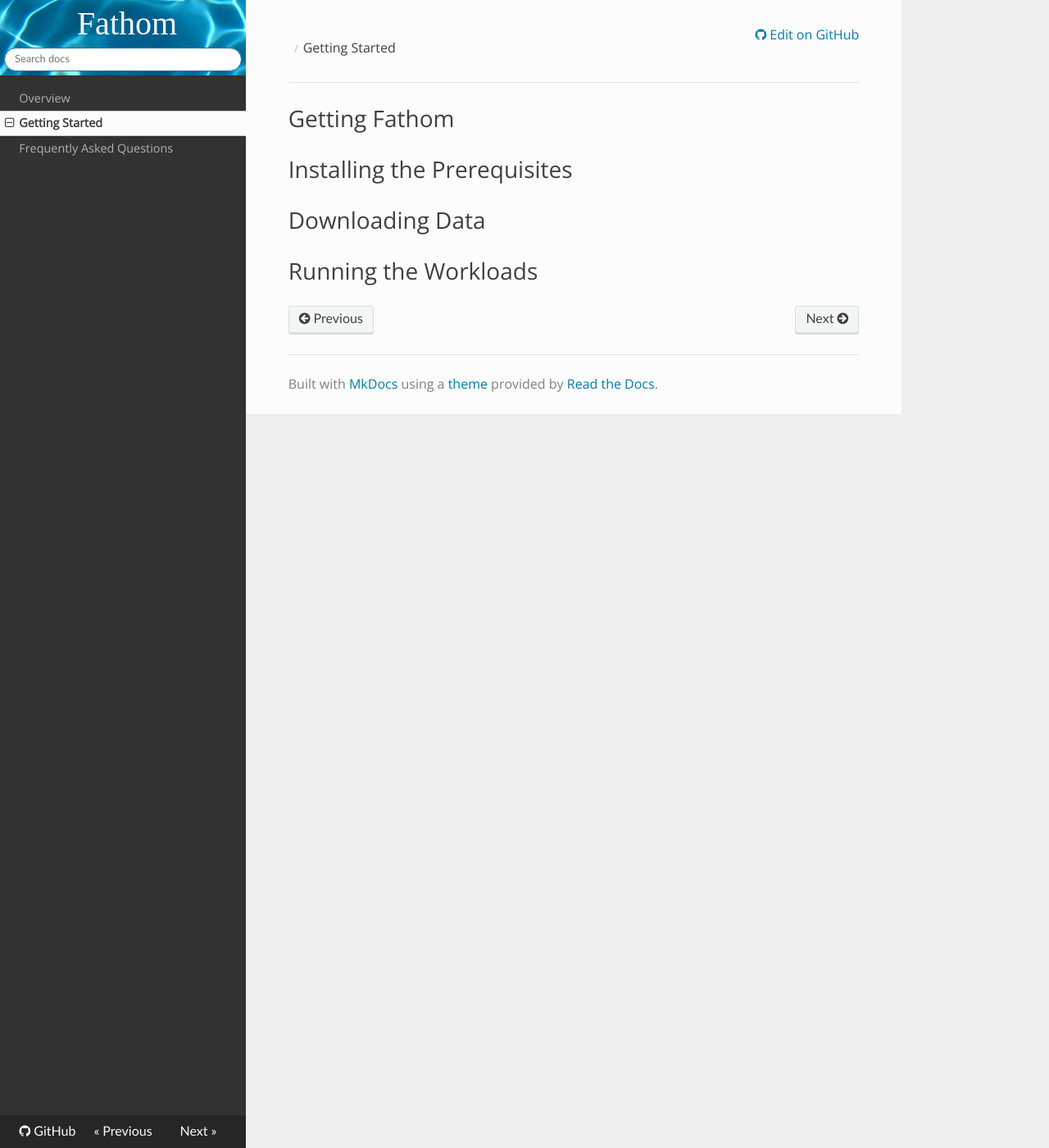
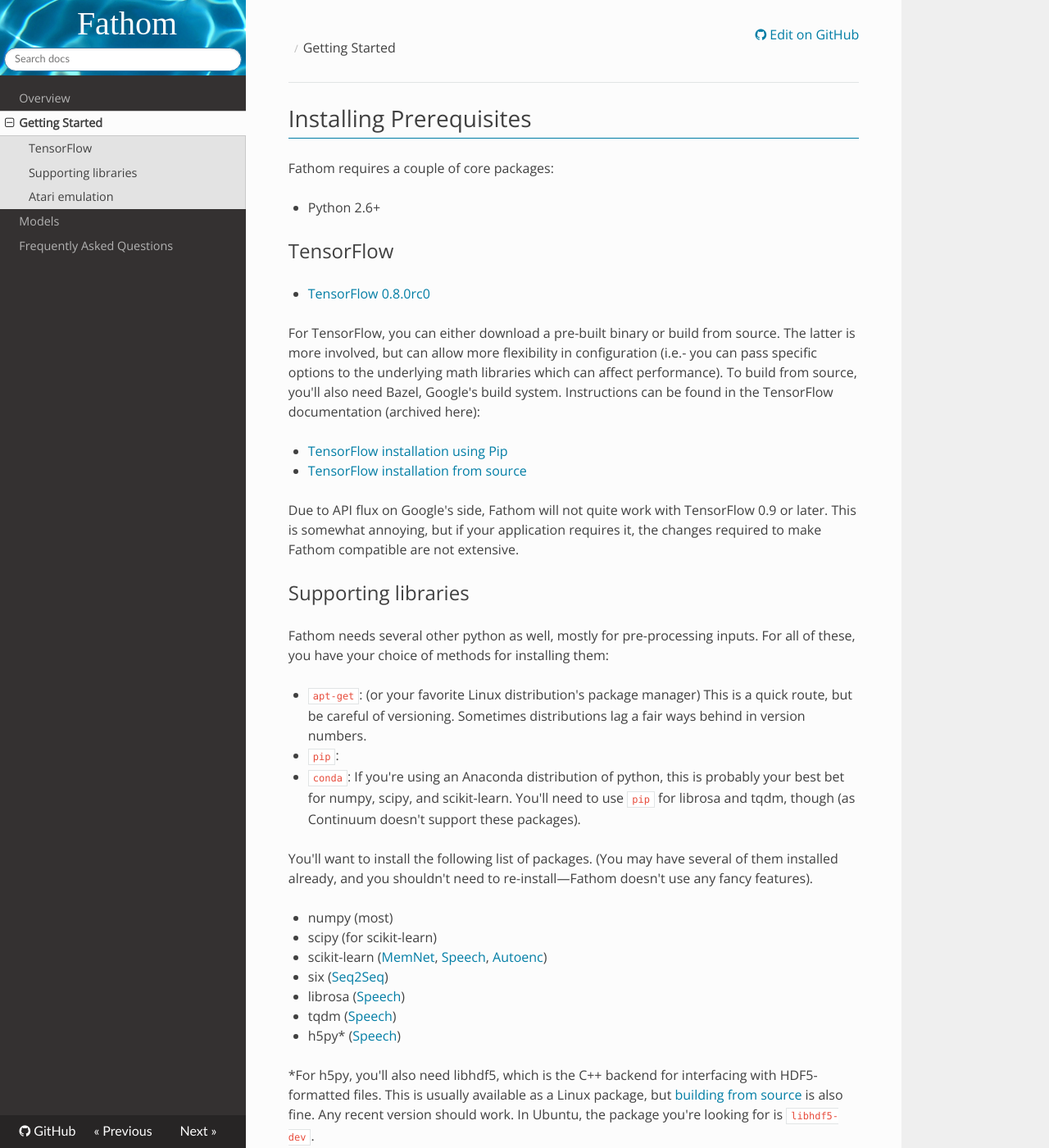
Before and after one commit to rdadolf/fathom, an MkDocs documentation site: the page built from docs/quickstart.md, in a window 1280 px wide and 1400 px high. Shown: the whole window at 82% size. Built offline with MkDocs 1.6.1, drawn with Linux system fonts in a browser that asks for light colours; nearby versions of some CDN libraries; some web fonts are replaced; old or Windows-style settings are respelled for this version of MkDocs; some of the changed text lies outside the part shown.

Commit message:
Documentation updates.
Added installation instructions for most prerequisites.
Added a 'models' section to the docs (placeholders).

````diff
--- a/docs/assets/fathom.css
+++ b/docs/assets/fathom.css
@@ -4,9 +4,19 @@
   font-family: 'Open Sans', 'Helvetica Neue', 'Helvetica';
   font-weight: 300;
 }
+code {
+  font-size: 95%;
+  padding-top: 4px;
+}
 /* Style all links in Fathom blue. */
 a, a:visited {
   color: #007da5;
+}
+/* Make the large headers more visible */
+h1 {
+  padding-bottom: 5px;
+  /*border-left: solid #007da5 1px;*/
+  border-bottom: solid #007da5 1px;
 }
 
 /***** Navigation Header *****/
@@ -41,3 +51,6 @@
 .wy-menu-vertical a {
   color: #b3b3b3; /* Back to the default */
 }
+.wy-menu-vertical li.toctree-l3 a {
+  color: #404040; /* Highlight the difference between h1's and h*'s */
+}
--- a/docs/quickstart.md
+++ b/docs/quickstart.md
@@ -1,7 +1,65 @@
-# Getting Fathom
+# Installing Prerequisites
 
-# Installing the Prerequisites
+Fathom requires a couple of core packages:
+
+ - Python 2.6+
+
+## TensorFlow
+
+ - [TensorFlow 0.8.0rc0](https://github.com/tensorflow/tensorflow/releases/tag/v0.8.0rc0)
+
+For TensorFlow, you can either download a pre-built binary or build from source. The latter is more involved, but can allow more flexibility in configuration (i.e.- you can pass specific options to the underlying math libraries which can affect performance). To build from source, you'll also need Bazel, Google's build system. Instructions can be found in the TensorFlow documentation (archived here):
+
+  - [TensorFlow installation using Pip](https://github.com/tensorflow/tensorflow/blob/v0.8.0rc0/tensorflow/g3doc/get_started/os_setup.md#pip-installation)
+  - [TensorFlow installation from source](https://github.com/tensorflow/tensorflow/blob/v0.8.0rc0/tensorflow/g3doc/get_started/os_setup.md#installing-from-sources)
+
+Due to API flux on Google's side, Fathom will not quite work with TensorFlow 0.9 or later. This is somewhat annoying, but if your application requires it, the changes required to make Fathom compatible are not extensive.
+
+## Supporting libraries
+
+Fathom needs several other python as well, mostly for pre-processing inputs. For all of these, you have your choice of methods for installing them:
+
+ - `apt-get`: (or your favorite Linux distribution's package manager) This is a quick route, but be careful of versioning. Sometimes distributions lag a fair ways behind in version numbers.
+ - `pip`:
+ - `conda`: If you're using an Anaconda distribution of python, this is probably your best bet for numpy, scipy, and scikit-learn. You'll need to use `pip` for librosa and tqdm, though (as Continuum doesn't support these packages).
+
+You'll want to install the following list of packages. (You may have several of them installed already, and you shouldn't need to re-install&mdash;Fathom doesn't use any fancy features).
+
+ - numpy (most)
+ - scipy (for scikit-learn)
+ - scikit-learn ([MemNet](/models/#memnet), [Speech](/models/#speech), [Autoenc](/models/#autoenc))
+ - six ([Seq2Seq](/models/#seq2seq))
+ - librosa ([Speech](/models/#speech))
+ - tqdm ([Speech](/models/#speech))
+ - h5py* ([Speech](/models/#speech))
+
+*For h5py, you'll also need libhdf5, which is the C++ backend for interfacing with HDF5-formatted files. This is usually available as a Linux package, but [building from source](https://support.hdfgroup.org/downloads/index.html) is also fine. Any recent version should work. In Ubuntu, the package you're looking for is `libhdf5-dev`.
+
+## Atari emulation
+
+[DeepQ](/models/#deepq) requires a bit more support than the other models. This is largely because it is interacting directly with a running Atari emulator. Consequently, you'll need both the emulator itself and OpenCV to run it.
+
+The [Arcade Learning Environment (ALE)](http://www.arcadelearningenvironment.org/) is a clean, two-way interface between machine learning models and an Atari 2600 emulator. Installation instructions can be found in the [ALE Manual](https://github.com/mgbellemare/Arcade-Learning-Environment/raw/master/doc/manual/manual.pdf), but boil down to two steps: building the ALE C++ backend, and installing the python wrapper.
+
+
+[OpenCV](http://opencv.org/) is a collection of image processing and computational geometry functions designed to support computer vision. You'll need both a 2.x version of the backend library and also the python interface wrapper. Many Linux distributions have a package for both (Ubuntu's are `libopencv-dev` and `python-opencv`), but you can also [build from source ](http://docs.opencv.org/2.4.13/doc/tutorials/introduction/linux_install/linux_install.html) and then use `pip` to install the `opencv-python` wrapper.
 
 # Downloading Data
 
+*In progress*
+
 # Running the Workloads
+
+*In progress*
+
+# Alternative: Quickstart via Docker
+
+If you don't need accurate performance numbers right away, we also provide a pre-built Docker image to make it easy to get familiar with the Fathom workloads.
+
+If you're not familiar with Docker, you can think of it as a lightweight virtualization layer, similar to a VM but at a higher level of abstraction. Installation instructions can be found on the [docker website](https://www.docker.com/). To run the Fathom image interactively, use this:
+
+```sh
+docker run -it rdadolf/fathom
+```
+
+The image will automatically be downloaded from the [docker hub](https://hub.docker.com/r/rdadolf/fathom/), launched, and you'll be given a shell prompt with the environment all set up.
--- a/mkdocs.yml
+++ b/mkdocs.yml
@@ -10,4 +10,5 @@
 pages:
   - 'Overview': index.md
   - 'Getting Started': quickstart.md
+  - 'Models': models.md
   - 'Frequently Asked Questions': faq.md
````
Also changed, not shown: README.md (+1 -1 lines), docs/faq.md (+1 -1 lines), docs/models.md (added, +23 -0 lines).
